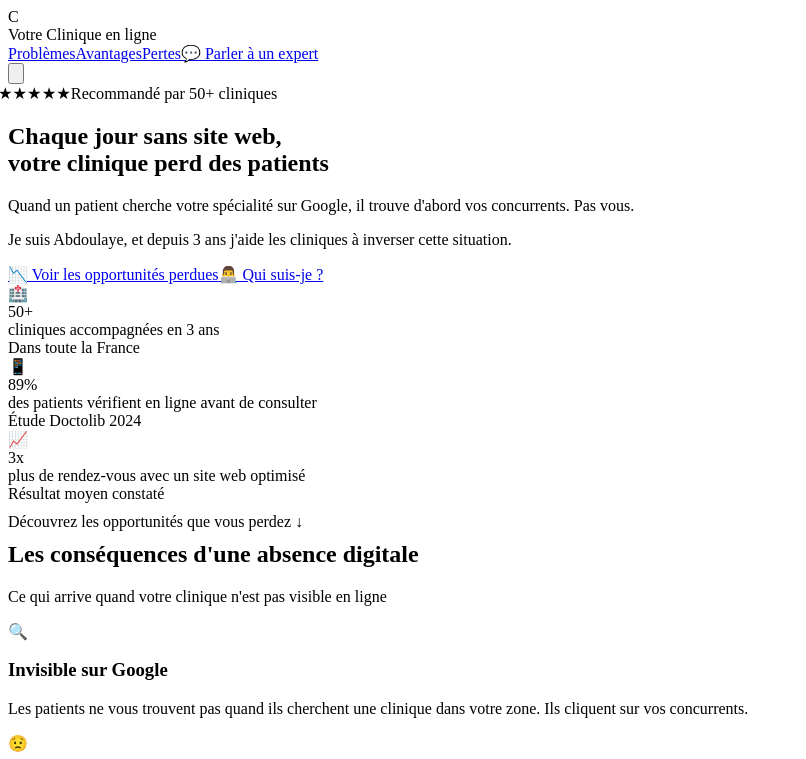
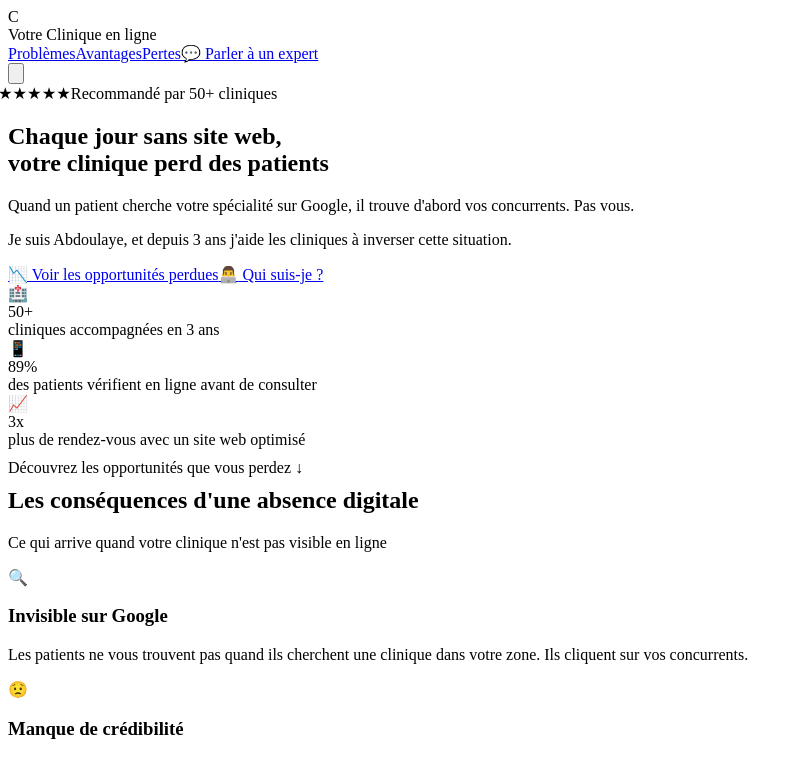
Before and after one commit to PATAWALA/Clinique, a Next.js app: page / in a window 1280 px wide. Shown: the top 759 px of the page, without its empty margins (0-806 px from the left). Built offline with nearby package versions, Linux system fonts and the light colour scheme.

Commit message:
27 update

```diff
--- a/pages/index.tsx
+++ b/pages/index.tsx
@@ -127,19 +127,16 @@ function Hero() {
                 number: "50+",
                 label: "cliniques accompagnées en 3 ans",
                 icon: "🏥",
-                detail: "Dans toute la France"
               },
               {
                 number: "89%",
                 label: "des patients vérifient en ligne avant de consulter",
                 icon: "📱",
-                detail: "Étude Doctolib 2024"
               },
               {
                 number: "3x",
                 label: "plus de rendez-vous avec un site web optimisé",
                 icon: "📈",
-                detail: "Résultat moyen constaté"
               }
             ].map((stat, i) => (
               <motion.div
@@ -152,7 +149,6 @@ function Hero() {
                 <div className="text-4xl mb-4">{stat.icon}</div>
                 <div className="text-4xl font-bold text-blue-600 mb-2">{stat.number}</div>
                 <div className="text-gray-600 text-base md:text-lg mb-1">{stat.label}</div>
-                <div className="text-gray-400 text-xs">{stat.detail}</div>
               </motion.div>
             ))}
           </div>
```
